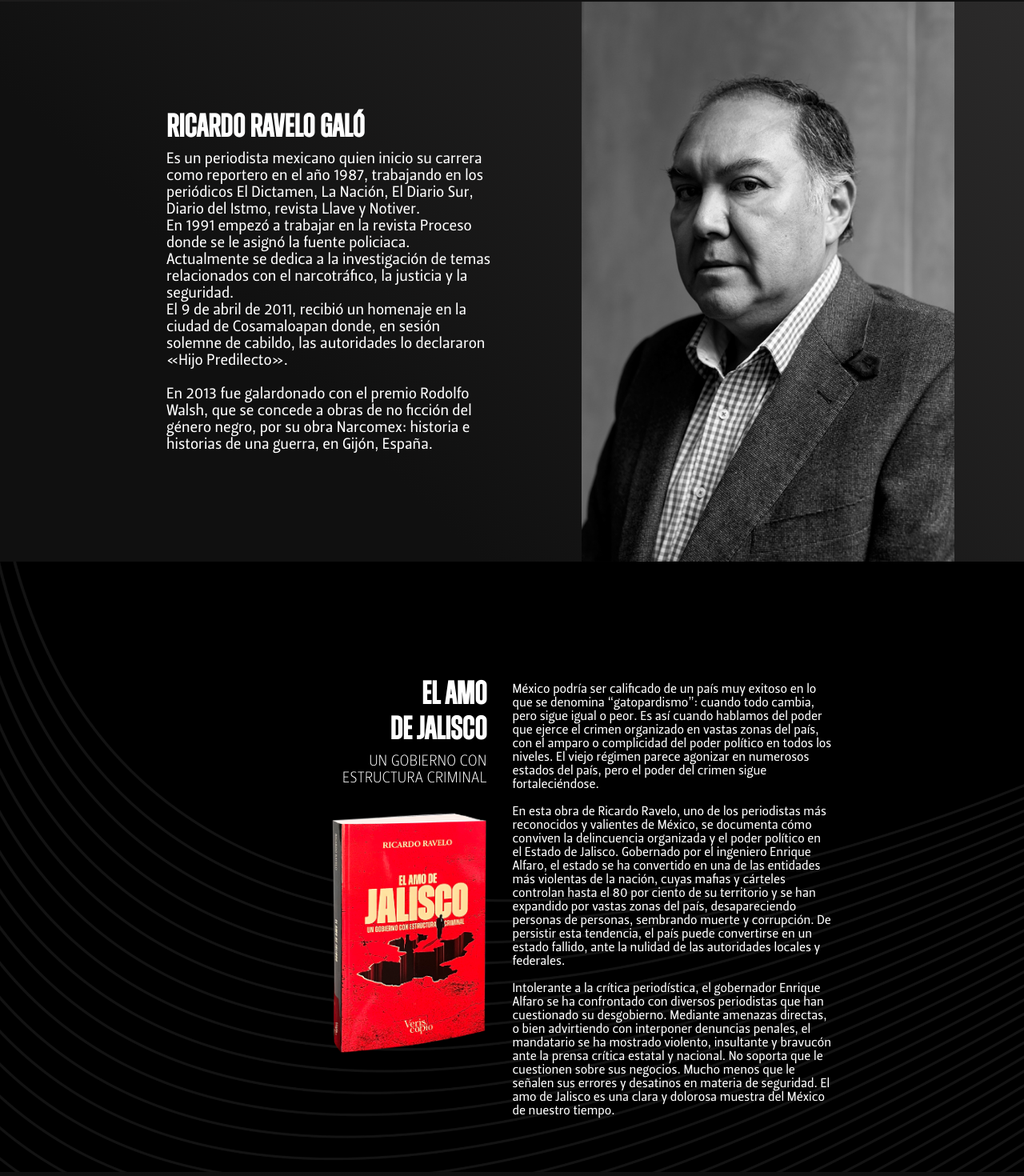
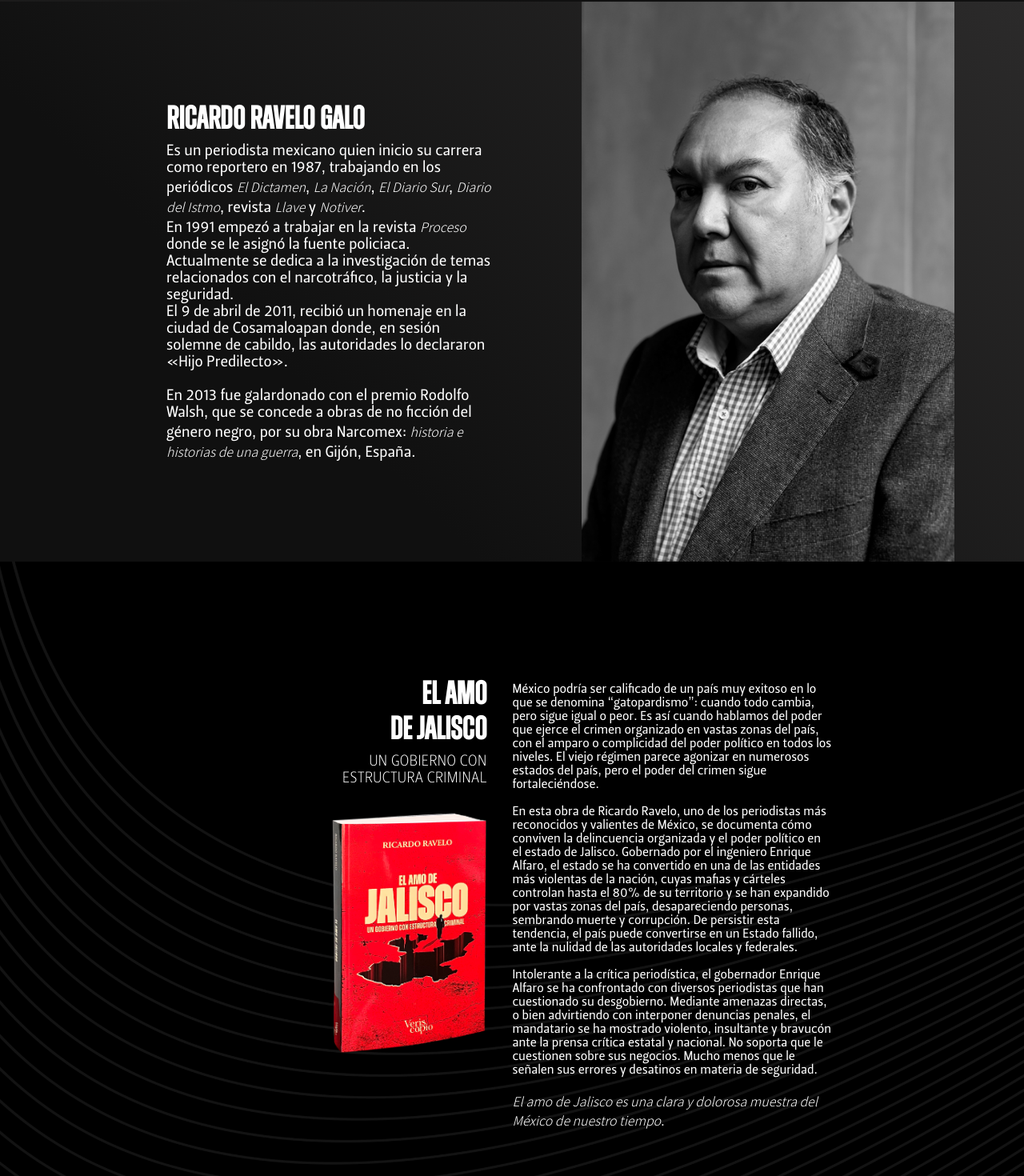
Before and after one commit to moncadayunuen/inefable, a React (Create React App) app: page / in a window 1280 px wide. Shown: the part 798-2268 px from the top of the page at 80% size. Built offline with nearby package versions, Linux system fonts and the light colour scheme.

Commit message:
Update landing.js
se cambian cursivas, target de links y typos

```diff
--- a/src/pages/landing.js
+++ b/src/pages/landing.js
@@ -31,10 +31,10 @@
                  <div className={'nav-container'}>
                      <div className={'nav-social-media'}>
                          <ul>
-                             <li><NavLink to={'https://www.instagram.com/editorial_inefable/'}><FaInstagram /></NavLink></li>
-                             <li><NavLink to={'https://www.facebook.com/editorialinefable'}><FaFacebook /></NavLink></li>
-                             <li><NavLink to={'https://twitter.com/InefableLibros'}><FaXTwitter /></NavLink></li>
-                             <li><NavLink to={'http://www.tiktok.com/@inefablelibros'}><FaTiktok /></NavLink></li>
+                             <li><NavLink to={'https://www.instagram.com/editorial_inefable/'} target="_blank" rel="noopener noreferrer"  ><FaInstagram /></NavLink></li>
+                             <li><NavLink to={'https://www.facebook.com/editorialinefable'} target="_blank" rel="noopener noreferrer" ><FaFacebook /></NavLink></li>
+                             <li><NavLink to={'https://twitter.com/InefableLibros'} target="_blank" rel="noopener noreferrer" ><FaXTwitter /></NavLink></li>
+                             <li><NavLink to={'http://www.tiktok.com/@inefablelibros'} target="_blank" rel="noopener noreferrer" ><FaTiktok /></NavLink></li>
                          </ul>
                      </div>
                      <div className={'nav-logo'}><a href='#header'><img alt={''} src={logo} /></a></div>
@@ -56,13 +56,13 @@
             <div className={'container'}>
                 <div className={'bio-container'}>
                     <div className={'bio-info'}>
-                        <h2>Ricardo Ravelo Galó</h2>
-                        <p>Es un periodista mexicano quien inicio su carrera como reportero en el año 1987, trabajando en los periódicos El Dictamen, La Nación, El Diario Sur, Diario del Istmo, revista Llave y Notiver.
-                            <br />En 1991 empezó a trabajar en la revista Proceso donde se le asignó la fuente policiaca. Actualmente se dedica a la investigación de temas relacionados con el narcotráfico, la justicia y la seguridad. <br/>El 9 de abril de 2011, recibió un homenaje en la
+                        <h2>Ricardo Ravelo Galo</h2>
+                        <p>Es un periodista mexicano quien inicio su carrera como reportero en 1987, trabajando en los periódicos  <em>El Dictamen</em>, <em>La Nación</em>, <em>El Diario Sur</em>, <em>Diario del Istmo</em>, revista <em>Llave</em> y <em>Notiver</em>.
+                            <br />En 1991 empezó a trabajar en la revista <em>Proceso</em> donde se le asignó la fuente policiaca. Actualmente se dedica a la investigación de temas relacionados con el narcotráfico, la justicia y la seguridad. <br/>El 9 de abril de 2011, recibió un homenaje en la
                             ciudad de Cosamaloapan donde, en sesión solemne
                             de cabildo, las autoridades lo declararon «Hijo Predilecto».
                             <br/><br/>
-                            En 2013 fue galardonado con el premio Rodolfo Walsh, que se concede a obras de no ficción del género negro, por su obra Narcomex: historia e historias de una guerra, en Gijón, España.</p>
+                            En 2013 fue galardonado con el premio Rodolfo Walsh, que se concede a obras de no ficción del género negro, por su obra Narcomex: <em>historia e historias de una guerra</em>, en Gijón, España.</p>
                     </div>
                     <div className={'bio-img'}><img alt={''} src={bio} /></div>
                 </div>
@@ -80,9 +80,9 @@
                         <p>
                             México podría ser calificado de un país muy exitoso en lo que se denomina “gatopardismo”: cuando todo cambia, pero sigue igual o peor. Es así cuando hablamos del poder que ejerce el crimen organizado en vastas zonas del país, con el amparo o complicidad del poder político en todos los niveles. El viejo régimen parece agonizar en numerosos estados del país, pero el poder del crimen sigue fortaleciéndose.
                             <br /><br />
-                            En esta obra de Ricardo Ravelo, uno de los periodistas más reconocidos y valientes de México, se documenta cómo conviven la delincuencia organizada y el poder político en el Estado de Jalisco. Gobernado por el ingeniero Enrique Alfaro, el estado se ha convertido en una de las entidades más violentas de la nación, cuyas mafias y cárteles controlan hasta el 80 por ciento de su territorio y se han expandido por vastas zonas del país, desapareciendo personas de personas, sembrando muerte y corrupción. De persistir esta tendencia, el país puede convertirse en un estado fallido, ante la nulidad de las autoridades locales y federales.
+                            En esta obra de Ricardo Ravelo, uno de los periodistas más reconocidos y valientes de México, se documenta cómo conviven la delincuencia organizada y el poder político en el estado de Jalisco. Gobernado por el ingeniero Enrique Alfaro, el estado se ha convertido en una de las entidades más violentas de la nación, cuyas mafias y cárteles controlan hasta el 80% de su territorio y se han expandido por vastas zonas del país, desapareciendo personas, sembrando muerte y corrupción. De persistir esta tendencia, el país puede convertirse en un Estado fallido, ante la nulidad de las autoridades locales y federales.
                             <br /><br />
-                            Intolerante a la crítica periodística, el gobernador Enrique Alfaro se ha confrontado con diversos periodistas que han cuestionado su desgobierno. Mediante amenazas directas, o bien advirtiendo con interponer denuncias penales, el mandatario se ha mostrado violento, insultante y bravucón ante la prensa crítica estatal y nacional. No soporta que le cuestionen sobre sus negocios. Mucho menos que le señalen sus errores y desatinos en materia de seguridad. El amo de Jalisco es una clara y dolorosa muestra del México de nuestro tiempo.
+                            Intolerante a la crítica periodística, el gobernador Enrique Alfaro se ha confrontado con diversos periodistas que han cuestionado su desgobierno. Mediante amenazas directas, o bien advirtiendo con interponer denuncias penales, el mandatario se ha mostrado violento, insultante y bravucón ante la prensa crítica estatal y nacional. No soporta que le cuestionen sobre sus negocios. Mucho menos que le señalen sus errores y desatinos en materia de seguridad. <br/><br/> <em>El amo de Jalisco es una clara y dolorosa muestra del México de nuestro tiempo</em>.
                         </p>
                     </div>
                 </div>
```
